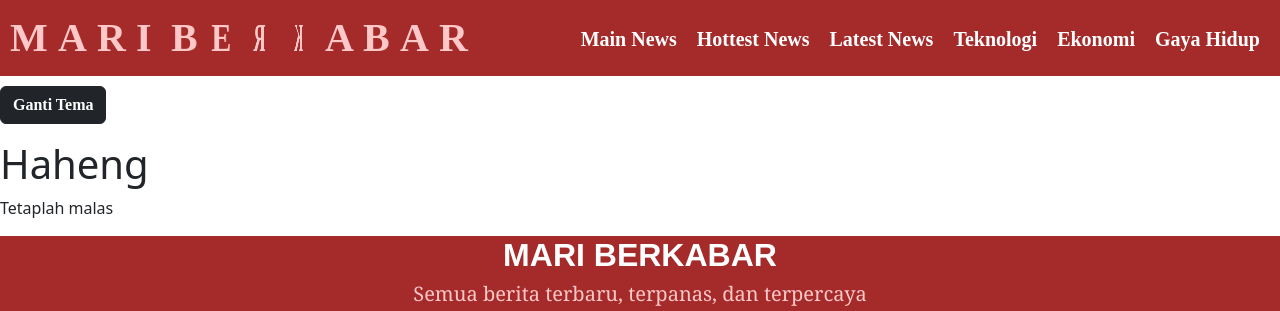
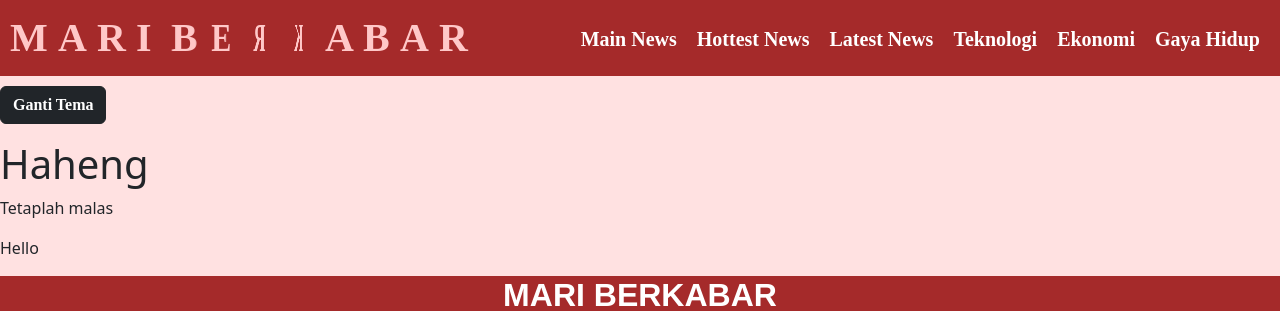
Before and after one commit to FathyaAzra/PW1_UTS, a plain HTML site: page isiberita.html in a window 1280 px wide. Shown: the top 311 px of the page. Drawn offline with nearby package versions, Linux system fonts and the light colour scheme.

Commit message:
putih ke pink

```diff
--- a/isiberita.html
+++ b/isiberita.html
@@ -47,7 +47,7 @@
     </div>
 
     <div class="nextberita">
-
+      <p>Hello</p>
       </div>
     </div>
     <!--FOOTER-->
--- a/style.css
+++ b/style.css
@@ -258,8 +258,16 @@ font-family: 'Times New Roman', Times, serif;
     padding-left: 20px;
 }
 
+.isi{
+    background-color: rgb(255, 225, 225);
+}
+
 .isiberita{
-    display: flex;
     width: 75%;
     height: 2000px;
 }
+
+.nextberita{
+    display: inline-block;
+    width:25%;
+}
```
Also changed, not shown: index.html (+2 -2 lines).
